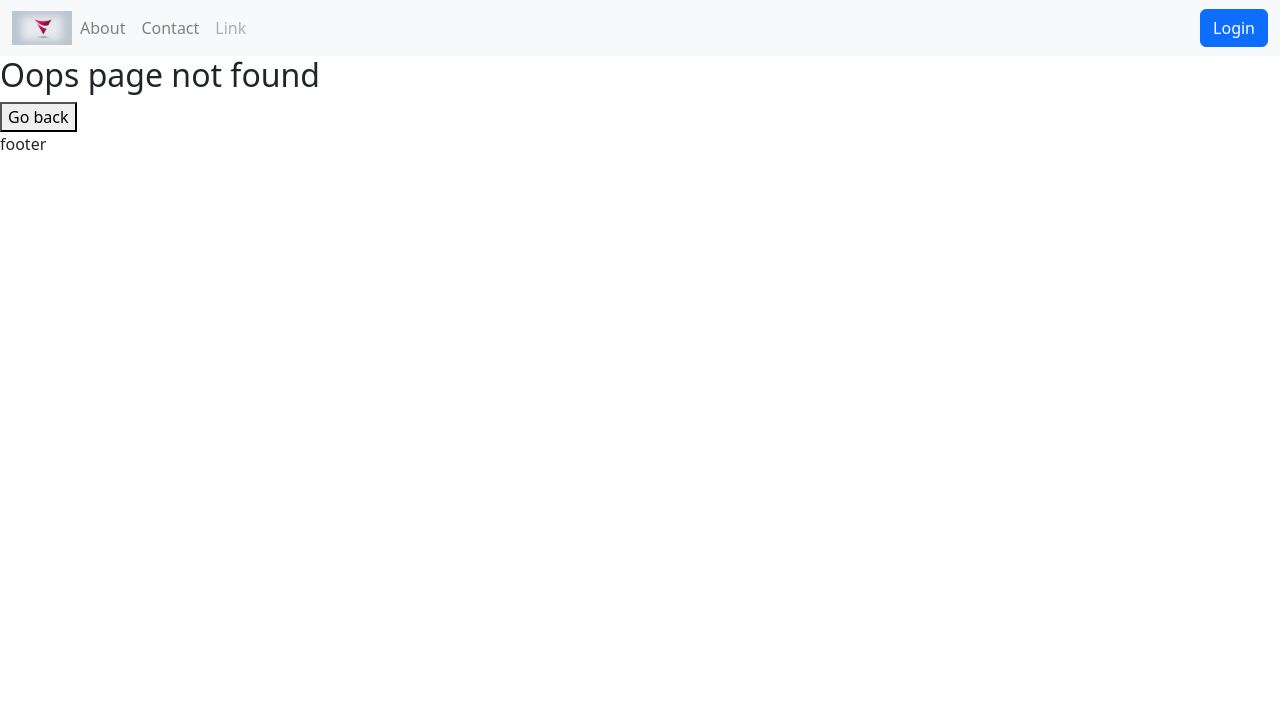
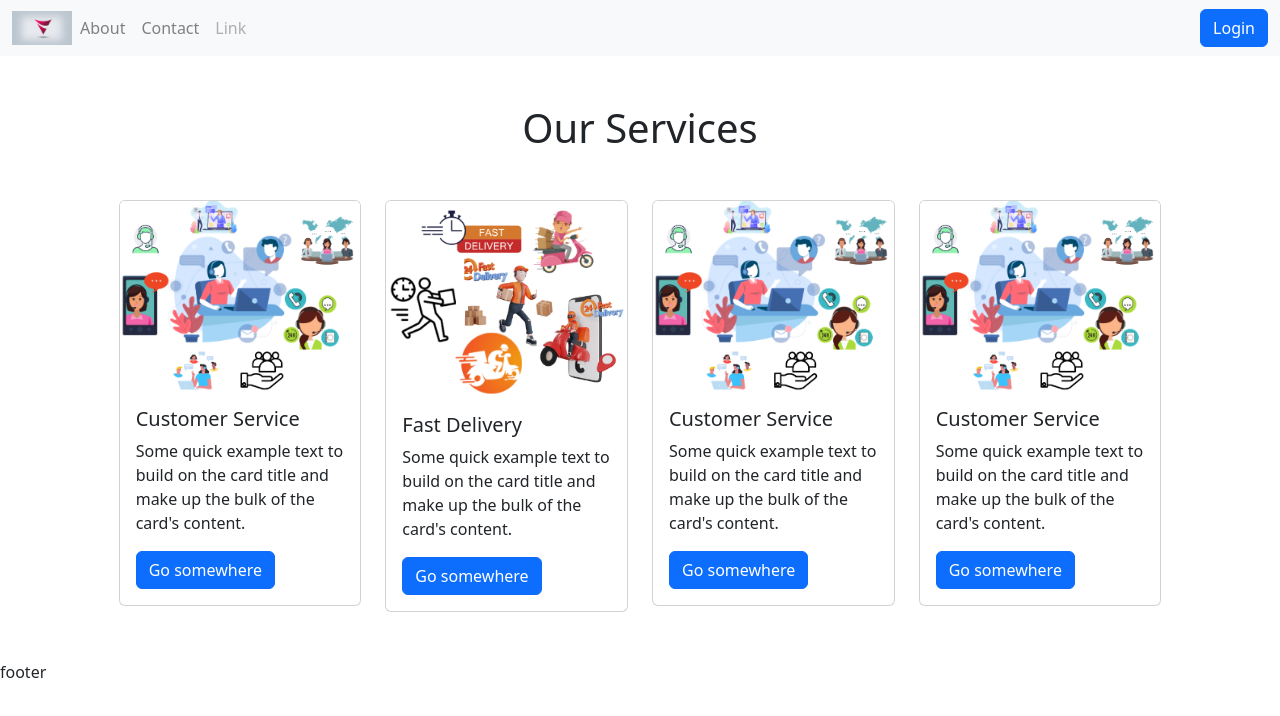
Before and after one commit to umang-shahi/Reacttutorial, a React (Create React App) app: page /services in a window 1280 px wide. Before the commit this address had no page. Shown: the top 716 px of the page. Built offline with nearby package versions, Linux system fonts and the light colour scheme.

Commit message:
add cards

```diff
--- a/src/App.js
+++ b/src/App.js
@@ -7,6 +7,7 @@ import Footer from "./components/Footer/Footer";
 import Contact from "./components/Pages/Contact/Contact";
 import PageNotFound from "./components/Pages/Notfound/PageNotFound";
 import Login from "./components/Pages/User/Login";
+import Services from "./components/Pages/services/Services";
 
 
 
@@ -23,7 +24,7 @@ function App() {
 
           <Route path="/login" element ={<Login/>}/>
 
-
+          <Route path="/services" element={<Services/>} />
 
           <Route path="/contact" element={<Contact />} />
           <Route path="*" element={<PageNotFound />} />
--- a/src/components/Pages/About/About.jsx
+++ b/src/components/Pages/About/About.jsx
@@ -1,14 +1,45 @@
 import React from 'react';
+import customerservice from "../../../image/Customerservice.png";
+import { NavLink } from 'react-router-dom';
 
 
 const About = () => {
   return (
     <>
-    <div>
-      <h1>  this is my about page</h1>
+    <section id="header" className="d-flex align-items-center">
+        <div className="container-fluid nav_bg">
+          <div className="row">
+            <div className="col-10 mx-auto">
+              <div className="row">
+                <div className="col-md-6 pt-5 pt-lg-0 order-2 order-lg-1 d-flex justify-content-center flex-column">
+                  <h1>
+                    This is our about us page
 
-    </div>
 
+                  </h1>
+                  <h5 className="my-3">
+                    We believe in our time and fast work
+                  </h5>
+                  <div className="mt-3">
+                    <NavLink className="btn-get-started" to="/">
+                      Contact us
+                      {/* {props.btname} */}
+                    </NavLink>
+                  </div>
+                </div>
+
+                <div className="col-lg-6 order-1 order-lg-2 header-img">
+                  <img
+                    src={customerservice}
+                    className="img-fluid animated"
+                    alt="home img"
+                  />
+                </div>
+              </div>
+            </div>
+          </div>
+        </div>
+      </section>
 
 
     </>
--- a/src/components/Pages/Home/Home.css
+++ b/src/components/Pages/Home/Home.css
@@ -1,6 +1,6 @@
 #header {
-    width:100%;
-    height:80vh;
+    width: 100%;
+    height: 80vh;
     margin-top: 70px;
   }
 
@@ -8,15 +8,15 @@
     margin: 0 0 10px 0;
     font-size: 48px;
     font-weight: 700;
-    color:black;
+    color: black;
   }
 
-#header .brand-name{
-    color:blue;
+  #header .brand-name {
+    color: #3498db;
   }
 
-#header h2{
-    color:black;
+  #header h2 {
+    color: #484848;
     font-size: 24px;
   }
 
@@ -28,7 +28,7 @@
     padding: 10px 30px;
     border-radius: 50px;
     transition: 0.5s;
-    color:blueviolet;
+    color: #3498db;
     border: 2px solid #3498db;
     text-decoration: none;
   }
@@ -38,16 +38,15 @@
     color: #fff;
   }
 
-#header .animated{
+  #header .animated {
     animation: up-down 2s ease-in-out infinite alternate-reverse both;
   }
 
-@keyframes  up-down {
-    0%  {
+  @keyframes up-down {
+    0% {
       transform: translateY(10px);
     }
-
     100% {
-        transform:translateY(-10px);
+      transform: translateY(-10px);
     }
   }
--- a/src/components/Pages/Home/Home.jsx
+++ b/src/components/Pages/Home/Home.jsx
@@ -8,45 +8,41 @@ import "./Home.css";
 const Home = () => {
   return (
    <>
-
-    <section id ="header" className="align-items-center">
-      <div className= "container-fluid nav_bg">
+     <section id="header" className="d-flex align-items-center">
+        <div className="container-fluid nav_bg">
           <div className="row">
-            <div className="col-10-mx-aut0">
+            <div className="col-10 mx-auto">
               <div className="row">
-                  <div className="col-md-6 pt-5 pt-lg-0 order-2 order-lg-1 d-flex justify-content-center">
+                <div className="col-md-6 pt-5 pt-lg-0 order-2 order-lg-1 d-flex justify-content-center flex-column">
                   <h1>
-                        We started our buisness width
-                        <strong className= "brand-name">HamroKhana</strong>
+                    We started our business with
+                    {/* {props.name} */}
+                    <strong className="brand-name">HamroKhana</strong>
                   </h1>
                   <h5 className="my-3">
-                        We are the team
+                    We are the team of talented developer making websites
                   </h5>
                   <div className="mt-3">
-                        <NavLink className ="bttn-get-started" to="/">
+                    <NavLink className="btn-get-started" to="/services">
                       Get Started
+                      {/* {props.btname} */}
                     </NavLink>
-
+                  </div>
                 </div>
 
                 <div className="col-lg-6 order-1 order-lg-2 header-img">
                   <img
                     src={Cartoon}
-                        className = "img-fluid animated "
-                        alt = "home img"
+                    className="img-fluid animated"
+                    alt="home img"
                   />
-
-                   </div>
-
-                  </div>
-
-               </div>
-
                 </div>
               </div>
-
+            </div>
+          </div>
         </div>
       </section>
+
    </>
   );
 };
--- /dev/null
+++ b/src/components/Pages/services/Services.jsx
@@ -0,0 +1,92 @@
+import React from 'react';
+import Card from 'react-bootstrap/Card';
+import Button from 'react-bootstrap/Button';
+import Customer from '../../../image/Customerservice.png';
+import Deliver from '../../../image/Fastdeliver.png';
+
+const Services = () => {
+  return (
+    <>
+    <div className="my-5">
+        <h1 className="text-center"> Our Services</h1>
+        </div>
+
+        <div className="container-fluid mb-5">
+            <div className="row">
+                <div className="col-10 mx-auto">
+                    <div className="row gy-4">
+                        <div className ="col-md-3 col-10 mx-auto">
+                        <Card >
+      <Card.Img variant="top" src={Customer}/>
+      <Card.Body>
+        <Card.Title>Customer Service</Card.Title>
+        <Card.Text>
+          Some quick example text to build on the card title and make up the
+          bulk of the card's content.
+        </Card.Text>
+        <Button variant="primary">Go somewhere</Button>
+      </Card.Body>
+    </Card>
+                        </div>
+
+
+                        <div className ="col-md-3 col-10 mx-auto">
+                        <Card >
+      <Card.Img variant="top" src={Deliver}/>
+      <Card.Body>
+        <Card.Title>Fast Delivery</Card.Title>
+        <Card.Text>
+          Some quick example text to build on the card title and make up the
+          bulk of the card's content.
+        </Card.Text>
+        <Button variant="primary">Go somewhere</Button>
+      </Card.Body>
+    </Card>
+                        </div>
+
+
+
+                        <div className ="col-md-3 col-10 mx-auto">
+                        <Card >
+      <Card.Img variant="top" src={Customer}/>
+      <Card.Body>
+        <Card.Title>Customer Service</Card.Title>
+        <Card.Text>
+          Some quick example text to build on the card title and make up the
+          bulk of the card's content.
+        </Card.Text>
+        <Button variant="primary">Go somewhere</Button>
+      </Card.Body>
+    </Card>
+                        </div>
+
+
+                        <div className ="col-md-3 col-10 mx-auto">
+                        <Card >
+      <Card.Img variant="top" src={Customer}/>
+      <Card.Body>
+        <Card.Title>Customer Service</Card.Title>
+        <Card.Text>
+          Some quick example text to build on the card title and make up the
+          bulk of the card's content.
+        </Card.Text>
+        <Button variant="primary">Go somewhere</Button>
+      </Card.Body>
+    </Card>
+                        </div>
+
+
+
+
+                    </div>
+
+                </div>
+
+            </div>
+
+        </div>
+    </>
+  );
+};
+
+export default Services;
```
Also changed, not shown: src/components/Pages/card/MyCard.jsx (added, +14 -0 lines), src/image/Customerservice.png (added), src/image/Fastdeliver.png (added). Lines whose indentation alone changed are shown as unchanged.
